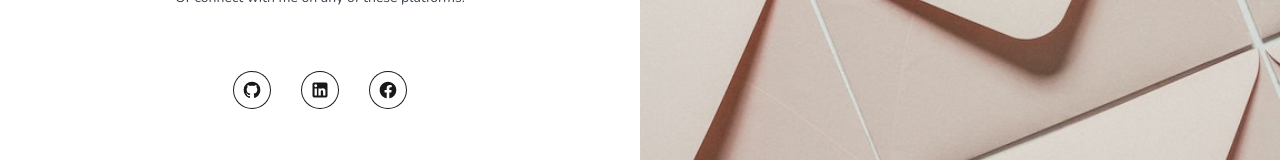
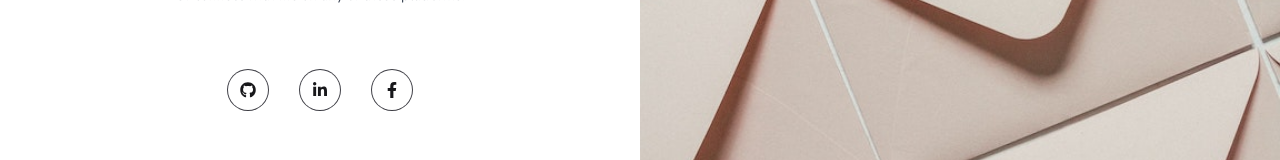
Before and after one commit to LouLapins/website-vue-vite-tailwind, a Vue app: page /contact in a window 1280 px wide. Shown: the part 561-721 px from the top of the page. Built offline with nearby package versions, Linux system fonts and the light colour scheme.

Commit message:
Change from material-design-icons to font-awesome-icons

```diff
--- a/src/components/buttons/LinkButton.vue
+++ b/src/components/buttons/LinkButton.vue
@@ -1,5 +1,5 @@
 <template>
-<button class="p-2 rounded-full ring-1 ring-zinc-900 text-zinc-900 hover:ring-violet-400 hover:ring-2">
+<button class="p-3 rounded-full ring-1 ring-zinc-700 text-zinc-900 hover:ring-violet-400 hover:ring-2">
   <a :href="url" target="blank">
     <slot></slot>
   </a>
--- a/src/components/svgs/CheckIcon.vue
+++ b/src/components/svgs/CheckIcon.vue
@@ -1,5 +1,5 @@
 <template>
-    <svg style="width:20px;height:20px" title="Done" viewBox="0 0 24 24">
+    <svg class="w-5 h-5" title="Done" viewBox="0 0 24 24">
         <path fill="currentColor" d="M21,7L9,19L3.5,13.5L4.91,12.09L9,16.17L19.59,5.59L21,7Z" />
     </svg>
 </template>
--- a/src/components/svgs/CopyIcon.vue
+++ b/src/components/svgs/CopyIcon.vue
@@ -1,5 +1,5 @@
 <template>
-    <svg style="width:20px; height:20px" title="Copy" viewBox="0 0 24 24">
+    <svg class="w-5 h-5" title="Copy" viewBox="0 0 24 24">
         <path fill="currentColor"
             d="M19,21H8V7H19M19,5H8A2,2 0 0,0 6,7V21A2,2 0 0,0 8,23H19A2,2 0 0,0 21,21V7A2,2 0 0,0 19,5M16,1H4A2,2 0 0,0 2,3V17H4V3H16V1Z" />
     </svg>
--- a/src/components/svgs/FacebookIcon.vue
+++ b/src/components/svgs/FacebookIcon.vue
@@ -1,9 +1,9 @@
 <template>
-    <svg style="width: 20px; height: 20px" title="Facebook Icon" viewBox="0 0 24 24">
-        <path
-            fill="currentColor"
-            d="M12 2.04C6.5 2.04 2 6.53 2 12.06C2 17.06 5.66 21.21 10.44 21.96V14.96H7.9V12.06H10.44V9.85C10.44 7.34 11.93 5.96 14.22 5.96C15.31 5.96 16.45 6.15 16.45 6.15V8.62H15.19C13.95 8.62 13.56 9.39 13.56 10.18V12.06H16.34L15.89 14.96H13.56V21.96A10 10 0 0 0 22 12.06C22 6.53 17.5 2.04 12 2.04Z"
-        />
+    <svg class="w-4 h-4" title="Facebook Icon" xmlns="http://www.w3.org/2000/svg"
+        viewBox="0 0 320 512">
+        <!--! Font Awesome Pro 6.1.1 by @fontawesome - https://fontawesome.com License - https://fontawesome.com/license (Commercial License) Copyright 2022 Fonticons, Inc. -->
+        <path fill="currentColor"
+            d="M279.14 288l14.22-92.66h-88.91v-60.13c0-25.35 12.42-50.06 52.24-50.06h40.42V6.26S260.43 0 225.36 0c-73.22 0-121.08 44.38-121.08 124.72v70.62H22.89V288h81.39v224h100.17V288z" />
     </svg>
 </template>
 <script setup></script>
--- a/src/components/svgs/GithubIcon.vue
+++ b/src/components/svgs/GithubIcon.vue
@@ -1,9 +1,9 @@
 <template>
-    <svg style="width: 20px; height: 20px" title="Github Icon" viewBox="0 0 24 24">
+    <svg class="w-4 h-4" title="Github Icon" xmlns="http://www.w3.org/2000/svg" viewBox="0 0 496 512">
+        <!--! Font Awesome Pro 6.1.1 by @fontawesome - https://fontawesome.com License - https://fontawesome.com/license (Commercial License) Copyright 2022 Fonticons, Inc. -->
         <path
             fill="currentColor"
-            d="M12,2A10,10 0 0,0 2,12C2,16.42 4.87,20.17 8.84,21.5C9.34,21.58 9.5,21.27 9.5,21C9.5,20.77 9.5,20.14 9.5,19.31C6.73,19.91 6.14,17.97 6.14,17.97C5.68,16.81 5.03,16.5 5.03,16.5C4.12,15.88 5.1,15.9 5.1,15.9C6.1,15.97 6.63,16.93 6.63,16.93C7.5,18.45 8.97,18 9.54,17.76C9.63,17.11 9.89,16.67 10.17,16.42C7.95,16.17 5.62,15.31 5.62,11.5C5.62,10.39 6,9.5 6.65,8.79C6.55,8.54 6.2,7.5 6.75,6.15C6.75,6.15 7.59,5.88 9.5,7.17C10.29,6.95 11.15,6.84 12,6.84C12.85,6.84 13.71,6.95 14.5,7.17C16.41,5.88 17.25,6.15 17.25,6.15C17.8,7.5 17.45,8.54 17.35,8.79C18,9.5 18.38,10.39 18.38,11.5C18.38,15.32 16.04,16.16 13.81,16.41C14.17,16.72 14.5,17.33 14.5,18.26C14.5,19.6 14.5,20.68 14.5,21C14.5,21.27 14.66,21.59 15.17,21.5C19.14,20.16 22,16.42 22,12A10,10 0 0,0 12,2Z"
-        />
+            d="M165.9 397.4c0 2-2.3 3.6-5.2 3.6-3.3.3-5.6-1.3-5.6-3.6 0-2 2.3-3.6 5.2-3.6 3-.3 5.6 1.3 5.6 3.6zm-31.1-4.5c-.7 2 1.3 4.3 4.3 4.9 2.6 1 5.6 0 6.2-2s-1.3-4.3-4.3-5.2c-2.6-.7-5.5.3-6.2 2.3zm44.2-1.7c-2.9.7-4.9 2.6-4.6 4.9.3 2 2.9 3.3 5.9 2.6 2.9-.7 4.9-2.6 4.6-4.6-.3-1.9-3-3.2-5.9-2.9zM244.8 8C106.1 8 0 113.3 0 252c0 110.9 69.8 205.8 169.5 239.2 12.8 2.3 17.3-5.6 17.3-12.1 0-6.2-.3-40.4-.3-61.4 0 0-70 15-84.7-29.8 0 0-11.4-29.1-27.8-36.6 0 0-22.9-15.7 1.6-15.4 0 0 24.9 2 38.6 25.8 21.9 38.6 58.6 27.5 72.9 20.9 2.3-16 8.8-27.1 16-33.7-55.9-6.2-112.3-14.3-112.3-110.5 0-27.5 7.6-41.3 23.6-58.9-2.6-6.5-11.1-33.3 2.6-67.9 20.9-6.5 69 27 69 27 20-5.6 41.5-8.5 62.8-8.5s42.8 2.9 62.8 8.5c0 0 48.1-33.6 69-27 13.7 34.7 5.2 61.4 2.6 67.9 16 17.7 25.8 31.5 25.8 58.9 0 96.5-58.9 104.2-114.8 110.5 9.2 7.9 17 22.9 17 46.4 0 33.7-.3 75.4-.3 83.6 0 6.5 4.6 14.4 17.3 12.1C428.2 457.8 496 362.9 496 252 496 113.3 383.5 8 244.8 8zM97.2 352.9c-1.3 1-1 3.3.7 5.2 1.6 1.6 3.9 2.3 5.2 1 1.3-1 1-3.3-.7-5.2-1.6-1.6-3.9-2.3-5.2-1zm-10.8-8.1c-.7 1.3.3 2.9 2.3 3.9 1.6 1 3.6.7 4.3-.7.7-1.3-.3-2.9-2.3-3.9-2-.6-3.6-.3-4.3.7zm32.4 35.6c-1.6 1.3-1 4.3 1.3 6.2 2.3 2.3 5.2 2.6 6.5 1 1.3-1.3.7-4.3-1.3-6.2-2.2-2.3-5.2-2.6-6.5-1zm-11.4-14.7c-1.6 1-1.6 3.6 0 5.9 1.6 2.3 4.3 3.3 5.6 2.3 1.6-1.3 1.6-3.9 0-6.2-1.4-2.3-4-3.3-5.6-2z" />
     </svg>
 </template>
 <script setup></script>
--- a/src/components/svgs/LinkedinIcon.vue
+++ b/src/components/svgs/LinkedinIcon.vue
@@ -1,9 +1,10 @@
 <template>
-    <svg style="width: 20px; height: 20px" title="Linkedin Icon" viewBox="0 0 24 24">
+    <svg class="w-4 h-4" title="Linkedin Icon" xmlns="http://www.w3.org/2000/svg"
+        viewBox="0 0 448 512">
+        <!--! Font Awesome Pro 6.1.1 by @fontawesome - https://fontawesome.com License - https://fontawesome.com/license (Commercial License) Copyright 2022 Fonticons, Inc. -->
         <path
             fill="currentColor"
-            d="M19 3A2 2 0 0 1 21 5V19A2 2 0 0 1 19 21H5A2 2 0 0 1 3 19V5A2 2 0 0 1 5 3H19M18.5 18.5V13.2A3.26 3.26 0 0 0 15.24 9.94C14.39 9.94 13.4 10.46 12.92 11.24V10.13H10.13V18.5H12.92V13.57C12.92 12.8 13.54 12.17 14.31 12.17A1.4 1.4 0 0 1 15.71 13.57V18.5H18.5M6.88 8.56A1.68 1.68 0 0 0 8.56 6.88C8.56 5.95 7.81 5.19 6.88 5.19A1.69 1.69 0 0 0 5.19 6.88C5.19 7.81 5.95 8.56 6.88 8.56M8.27 18.5V10.13H5.5V18.5H8.27Z"
-        />
+            d="M100.28 448H7.4V148.9h92.88zM53.79 108.1C24.09 108.1 0 83.5 0 53.8a53.79 53.79 0 0 1 107.58 0c0 29.7-24.1 54.3-53.79 54.3zM447.9 448h-92.68V302.4c0-34.7-.7-79.2-48.29-79.2-48.29 0-55.69 37.7-55.69 76.7V448h-92.78V148.9h89.08v40.8h1.3c12.4-23.5 42.69-48.3 87.88-48.3 94 0 111.28 61.9 111.28 142.3V448z" />
     </svg>
 </template>
 <script setup></script>
--- a/src/pages/home/LeftSide.vue
+++ b/src/pages/home/LeftSide.vue
@@ -14,7 +14,7 @@
             title="Contact" />
         </div>
         <SocialLinkButtonGroup class="mt-24 ml-24">
-            <hr class="absolute left-0 w-[70px] h-px border-zinc-900">
+            <hr class="absolute left-0 w-[70px] h-px border-zinc-700">
         </SocialLinkButtonGroup>
     </div>
 </template>
```
